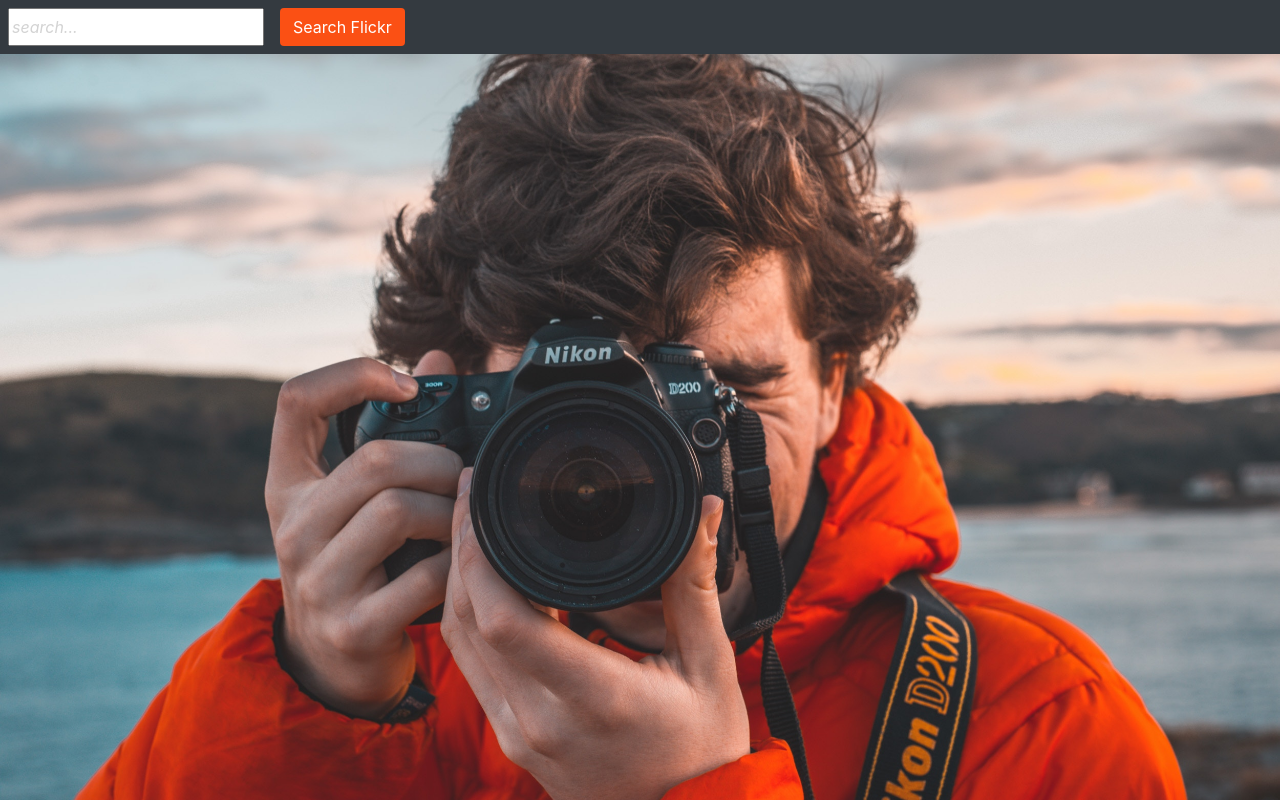
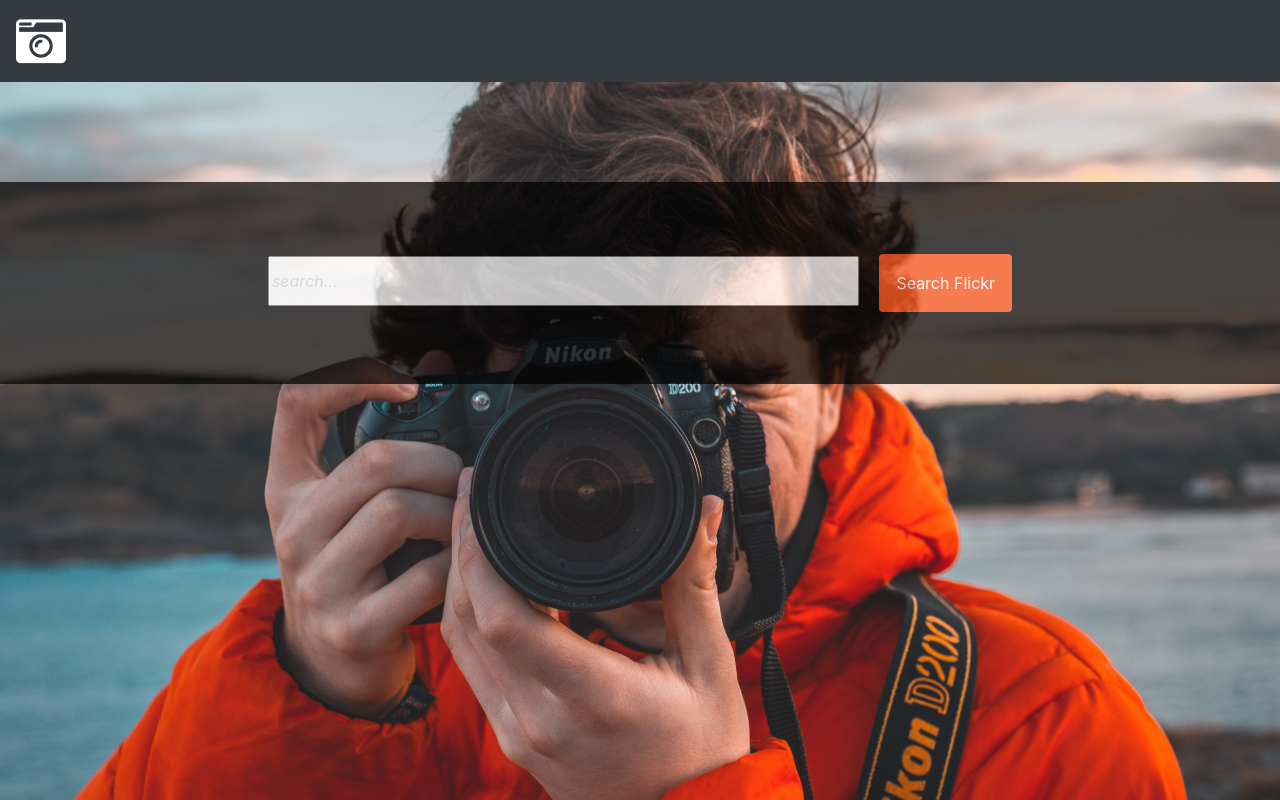
Before and after one commit to jennaloo/flickrAPInodeJS, a website: page index.html in a window 1280 px wide. Drawn offline with nearby package versions, Linux system fonts and the light colour scheme.

Commit message:
style updates

```diff
--- a/css/main.css
+++ b/css/main.css
@@ -1,6 +1,11 @@
 input::placeholder {
     font-style: italic;
     color: lightgrey;
+}
+
+input {
+    width: 50%;
+    height: 50px;
 }
 
 .pagination {
@@ -19,7 +24,16 @@
     transition: background-color .3s;
 }
 
+.searchBar {
+    opacity: 0.7;
+    margin-top: 100px;
+    background-color: black;
+}
 
+.searchBar {
+    position: absolute;
+    padding: 5%;
+}
 
 .show a:hover:not(.active) {
     background-color: #ddd;
@@ -50,6 +64,15 @@
     z-index: 2;
 }
 
+i {
+    font-size: 50px;
+    color: white;
+}
+
+i:hover {
+    color: #fb5014;
+}
+
 .singlePhoto:hover {
     cursor: pointer;
 }
--- a/index.html
+++ b/index.html
@@ -27,15 +27,24 @@
 
 <body>
 
+    <div class="container-fluid">
+        <div class="row">
+            <div class="col-12 p-3 bg-dark"><a href="index.html"><i class="fas fa-camera-retro"></i></a>
+            </div>
+        </div>
+    </div>
+
     <div id="modal"></div>
 
     <div class="container-fluid searchBar">
-        <div class="row bg-dark">
+        <div class="row">
+            <div class="search w-100 text-center mx-auto">
                 <input placeholder="search..." class="m-2" id="search" type="text">
-            <button onclick="searchFor(0)" class="m-2 btn searchBtn">Search Flickr</button>
+                <button onclick="searchFor(0)" class="m-2 p-3 btn searchBtn">Search Flickr</button>
             </div>
         </div>
-    <div class="container">
+    </div>
+    <div class="container-fluid">
         <div class="row" id="imagesGoHere">
         </div>
     </div>
--- a/js/main.js
+++ b/js/main.js
@@ -19,7 +19,6 @@
             success: function (data) {
                 if (data.photos.photo.length !== 0) {
                     //instruction for url format for flickr is: //https://farm{farm-id}.staticflickr.com/{server-id}/{id}_{secret}.jpg
-
 
                     //-------using API to get Images--------------//
                     for (i = pageSet; i < pageSet + 10; i++) {
@@ -45,7 +44,6 @@
 
                         //append
                         imagesGoHere.appendChild(photoDiv);
-
 
 
 
```
Lines whose indentation alone changed are shown as unchanged.
